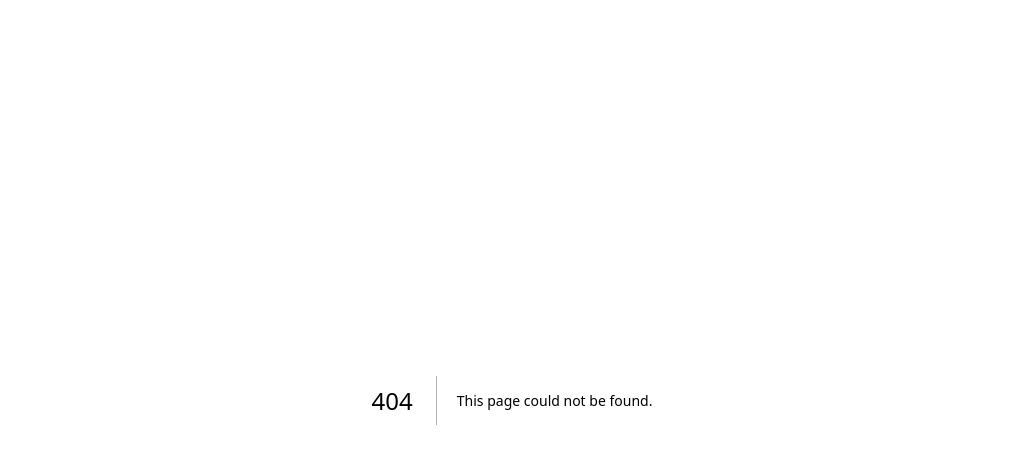
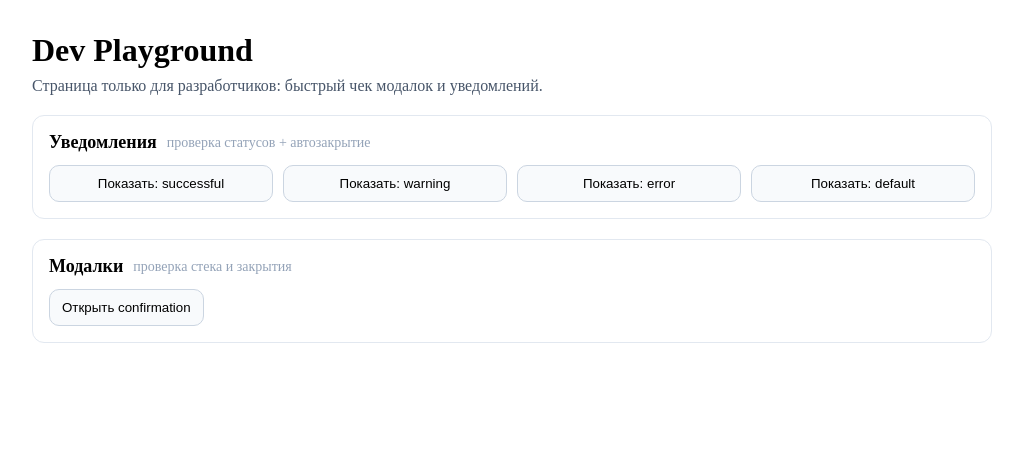
Before and after one commit to Filippov-Nikolay/java_project, a Next.js app in the folder online-diary/frontend/: page /dev in a window 1280 px wide. Before the commit this address had no page. Shown: the top 464 px of the page, without its empty margins (128-1151 px from the left). Built offline with nearby package versions, Linux system fonts and the light colour scheme.

Commit message:
added dev page

```diff
--- /dev/null
+++ b/online-diary/frontend/src/app/dev/page.tsx
@@ -0,0 +1,135 @@
+"use client";
+
+import { openModal } from "@features/modals/model/modalSlice";
+import { showNotification } from "@features/notifications/model/notificationSlice";
+import type { NotificationStatus } from "@features/notifications/model/types";
+import { useAppDispatch } from "@shared/store/hooks";
+
+const notificationMessages: Record<NotificationStatus, string> = {
+    successful: "Dev check: successful notification.",
+    warning: "Dev check: warning notice.",
+    error: "Dev check: error state surfaced.",
+    default: "Dev check: neutral info.",
+};
+
+export default function DevPlaygroundPage() {
+    const dispatch = useAppDispatch();
+
+    const triggerNotification = (status: NotificationStatus) => {
+        dispatch(
+            showNotification({
+                status,
+                message: notificationMessages[status],
+            }),
+        );
+    };
+
+    const triggerModal = () => {
+        dispatch(
+            openModal({
+                type: "CONFIRMATION",
+                data: {
+                    text: "Тестовый модал подтверждения.",
+                    onConfirmAction: { type: "devConfirm" },
+                },
+            }),
+        );
+    };
+
+    return (
+        <main
+            style={{
+                padding: "24px",
+                display: "grid",
+                gap: "20px",
+                maxWidth: "960px",
+                margin: "0 auto",
+            }}
+        >
+            <header style={{ display: "grid", gap: "8px" }}>
+                <h1 style={{ margin: 0 }}>Dev Playground</h1>
+                <p style={{ margin: 0, color: "#475569" }}>
+                    Страница только для разработчиков: быстрый чек модалок и
+                    уведомлений.
+                </p>
+            </header>
+
+            <section
+                style={{
+                    border: "1px solid #e2e8f0",
+                    borderRadius: "12px",
+                    padding: "16px",
+                    display: "grid",
+                    gap: "12px",
+                }}
+            >
+                <div style={{ display: "flex", alignItems: "center", gap: "10px" }}>
+                    <h2 style={{ margin: 0, fontSize: "18px" }}>Уведомления</h2>
+                    <span style={{ color: "#94a3b8", fontSize: "14px" }}>
+                        проверка статусов + автозакрытие
+                    </span>
+                </div>
+
+                <div
+                    style={{
+                        display: "grid",
+                        gridTemplateColumns: "repeat(auto-fit, minmax(180px, 1fr))",
+                        gap: "10px",
+                    }}
+                >
+                    {(Object.keys(notificationMessages) as NotificationStatus[]).map(
+                        (status) => (
+                            <button
+                                key={status}
+                                type="button"
+                                onClick={() => triggerNotification(status)}
+                                style={{
+                                    padding: "10px 12px",
+                                    borderRadius: "10px",
+                                    border: "1px solid #cbd5e1",
+                                    background: "#f8fafc",
+                                    cursor: "pointer",
+                                }}
+                            >
+                                Показать: {status}
+                            </button>
+                        ),
+                    )}
+                </div>
+            </section>
+
+            <section
+                style={{
+                    border: "1px solid #e2e8f0",
+                    borderRadius: "12px",
+                    padding: "16px",
+                    display: "grid",
+                    gap: "12px",
+                }}
+            >
+                <div style={{ display: "flex", alignItems: "center", gap: "10px" }}>
+                    <h2 style={{ margin: 0, fontSize: "18px" }}>Модалки</h2>
+                    <span style={{ color: "#94a3b8", fontSize: "14px" }}>
+                        проверка стека и закрытия
+                    </span>
+                </div>
+
+                <div style={{ display: "flex", gap: "12px", flexWrap: "wrap" }}>
+                    <button
+                        type="button"
+                        onClick={triggerModal}
+                        style={{
+                            padding: "10px 12px",
+                            borderRadius: "10px",
+                            border: "1px solid #cbd5e1",
+                            background: "#f8fafc",
+                            cursor: "pointer",
+                        }}
+                    >
+                        Открыть confirmation
+                    </button>
+                </div>
+            </section>
+        </main>
+    );
+}
```
Also changed, not shown: 1 other file (tests, documents, lock files or other folders).
